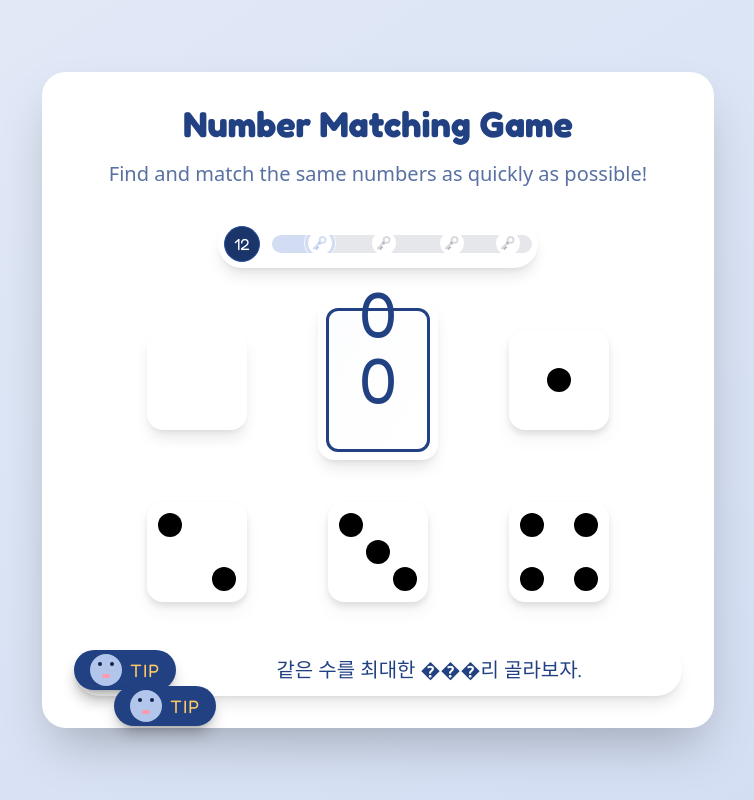
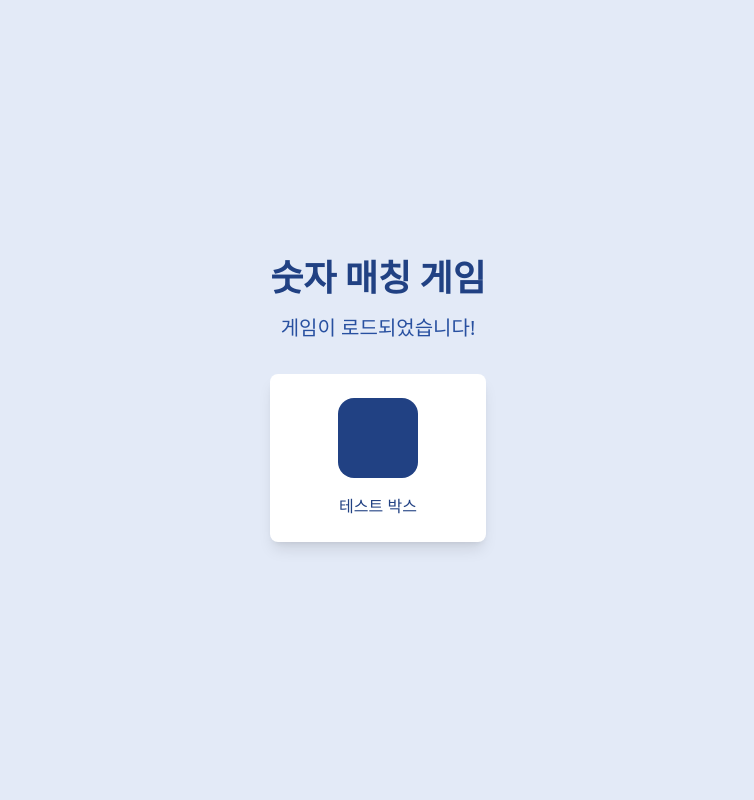
Before and after one commit to kian-emocog/Builder-pixel-world, a React (Vite) app: page / in a window 1280 px wide. Shown: the whole page, without its empty margins (262-1016 px from the left). Built offline with nearby package versions, Linux system fonts and the light colour scheme; the HTML template or start-up script is replaced by a standard one.

Commit message:
간단한 테스트용 Index 컴포넌트
cgen-c61f8b204d754c6f8740fec5f6c1c8d4

```diff
--- a/src/pages/Index.tsx
+++ b/src/pages/Index.tsx
@@ -1,255 +1,14 @@
-import { useState } from "react";
-import StatusBar from "../components/StatusBar";
-import ProgressSlider from "../components/ProgressSlider";
-import Dice from "../components/Dice";
-import NumberCard from "../components/NumberCard";
-import TipSection from "../components/TipSection";
-import ActionButtons from "../components/ActionButtons";
-
-interface GameLevel {
-  id: number;
-  diceNumbers: number[];
-  cardNumber: number;
-  targetNumbers: number[];
-}
-
-const gameLevels: GameLevel[] = [
-  {
-    id: 1,
-    diceNumbers: [0, 1, 2, 3, 4],
-    cardNumber: 0,
-    targetNumbers: [0],
-  },
-  {
-    id: 2,
-    diceNumbers: [5, 6, 2, 4, 3],
-    cardNumber: 4,
-    targetNumbers: [4],
-  },
-];
-
 const Index = () => {
-  const [currentLevel, setCurrentLevel] = useState(0);
-  const [selectedNumbers, setSelectedNumbers] = useState<number[]>([]);
-  const [completedLevels, setCompletedLevels] = useState<number[]>([]);
-
-  const currentGameLevel = gameLevels[currentLevel] || gameLevels[0];
-
-  console.log("Index component rendering:", {
-    currentLevel,
-    currentGameLevel,
-    selectedNumbers,
-  });
-
-  const handleItemClick = (number: number) => {
-    if (selectedNumbers.includes(number)) {
-      // Deselect if already selected
-      setSelectedNumbers(selectedNumbers.filter((n) => n !== number));
-    } else {
-      // Select if not selected
-      const newSelectedNumbers = [...selectedNumbers, number];
-      setSelectedNumbers(newSelectedNumbers);
-
-      // Check if level is complete
-      const targetNumbers = currentGameLevel.targetNumbers;
-      const hasAllTargets = targetNumbers.every((target) =>
-        newSelectedNumbers.includes(target),
-      );
-
-      if (hasAllTargets && newSelectedNumbers.length === targetNumbers.length) {
-        // Level completed! Move to next level after a short delay
-        setTimeout(() => {
-          setCompletedLevels([...completedLevels, currentLevel]);
-          setSelectedNumbers([]);
-          if (currentLevel + 1 < gameLevels.length) {
-            setCurrentLevel(currentLevel + 1);
-          }
-        }, 1000);
-      }
-    }
-  };
-
-  const isSelected = (number: number) => selectedNumbers.includes(number);
-
-  const getTipText = () => {
-    if (selectedNumbers.length === 0) {
-      return "같은 수를 최대한 ���리 골라보자.";
-    } else if (selectedNumbers.length > 0) {
-      return "같은 수를 최대한 빨리 골라야 정답이야.";
-    }
-    return "";
-  };
-
-  const tipText = getTipText();
   return (
-    <div className="min-h-screen bg-happy-blue-100 flex flex-col">
-      {/* Main container - responsive for all screen sizes */}
-      <div className="w-full max-w-sm mx-auto bg-happy-blue-100 min-h-screen flex flex-col sm:max-w-md lg:max-w-lg xl:max-w-xl">
-        {/* Status Bar */}
-        <StatusBar />
-
-        {/* Header with progress slider and action buttons */}
-        <div className="flex flex-col gap-4 px-6 py-2">
-          <div className="flex justify-between items-center gap-4">
-            {/* Progress Section */}
-            <div className="flex-1 min-w-0">
-              <ProgressSlider />
-            </div>
-
-            {/* Action Buttons */}
-            <div className="flex-shrink-0">
-              <ActionButtons />
-            </div>
-          </div>
-        </div>
-
-        {/* Main Game Area */}
-        <div className="flex-1 flex flex-col items-center justify-center px-6 py-4">
-          {/* Game Grid */}
-          <div className="w-full max-w-md">
-            <div className="grid grid-cols-3 gap-6 sm:gap-8 lg:gap-12 place-items-center">
-              {/* First row */}
-              <div className="flex justify-center">
-                <Dice
-                  number={currentGameLevel.diceNumbers[0]}
-                  selected={isSelected(currentGameLevel.diceNumbers[0])}
-                  onClick={() =>
-                    handleItemClick(currentGameLevel.diceNumbers[0])
-                  }
-                />
-              </div>
-              <div className="flex justify-center">
-                <NumberCard
-                  number={currentGameLevel.cardNumber}
-                  selected={isSelected(currentGameLevel.cardNumber)}
-                  onClick={() => handleItemClick(currentGameLevel.cardNumber)}
-                />
-              </div>
-              <div className="flex justify-center">
-                <Dice
-                  number={currentGameLevel.diceNumbers[1]}
-                  selected={isSelected(currentGameLevel.diceNumbers[1])}
-                  onClick={() =>
-                    handleItemClick(currentGameLevel.diceNumbers[1])
-                  }
-                />
-              </div>
-
-              {/* Second row */}
-              <div className="flex justify-center">
-                <Dice
-                  number={currentGameLevel.diceNumbers[2]}
-                  selected={isSelected(currentGameLevel.diceNumbers[2])}
-                  onClick={() =>
-                    handleItemClick(currentGameLevel.diceNumbers[2])
-                  }
-                />
-              </div>
-              <div className="flex justify-center">
-                <Dice
-                  number={currentGameLevel.diceNumbers[3]}
-                  selected={isSelected(currentGameLevel.diceNumbers[3])}
-                  onClick={() =>
-                    handleItemClick(currentGameLevel.diceNumbers[3])
-                  }
-                />
-              </div>
-              <div className="flex justify-center">
-                <Dice
-                  number={currentGameLevel.diceNumbers[4]}
-                  selected={isSelected(currentGameLevel.diceNumbers[4])}
-                  onClick={() =>
-                    handleItemClick(currentGameLevel.diceNumbers[4])
-                  }
-                />
-              </div>
-            </div>
-          </div>
-        </div>
-
-        {/* Tip Section at bottom */}
-        <div className="px-6 pb-6 mt-auto">
-          <TipSection text={tipText} />
-
-          {/* Debug: Level controls - remove in production */}
-          <div className="flex justify-center mt-4 gap-2">
-            <button
-              onClick={() => {
-                setSelectedNumbers([]);
-                setCurrentLevel(0);
-              }}
-              className="px-3 py-1 bg-gray-200 text-gray-700 rounded text-sm"
-            >
-              Level 1
-            </button>
-            <button
-              onClick={() => {
-                setSelectedNumbers([]);
-                setCurrentLevel(1);
-              }}
-              className="px-3 py-1 bg-gray-200 text-gray-700 rounded text-sm"
-            >
-              Level 2
-            </button>
-          </div>
-        </div>
-      </div>
-
-      {/* For larger screens, show desktop view */}
-      <div className="hidden xl:flex fixed inset-0 bg-gradient-to-br from-happy-blue-100 to-happy-blue-200 items-center justify-center p-8">
-        <div className="bg-white rounded-3xl shadow-2xl p-8 max-w-2xl w-full">
-          <div className="text-center text-happy-blue-1000 mb-8">
-            <h1 className="text-4xl font-pop font-bold mb-4">
-              Number Matching Game
-            </h1>
-            <p className="text-xl opacity-75 mb-8">
-              Find and match the same numbers as quickly as possible!
-            </p>
-          </div>
-
-          {/* Desktop game layout */}
-          <div className="space-y-8">
-            <div className="flex justify-center">
-              <ProgressSlider />
-            </div>
-
-            <div className="grid grid-cols-3 gap-8 place-items-center max-w-lg mx-auto">
-              <Dice
-                number={currentGameLevel.diceNumbers[0]}
-                selected={isSelected(currentGameLevel.diceNumbers[0])}
-                onClick={() => handleItemClick(currentGameLevel.diceNumbers[0])}
-              />
-              <NumberCard
-                number={currentGameLevel.cardNumber}
-                selected={isSelected(currentGameLevel.cardNumber)}
-                onClick={() => handleItemClick(currentGameLevel.cardNumber)}
-              />
-              <Dice
-                number={currentGameLevel.diceNumbers[1]}
-                selected={isSelected(currentGameLevel.diceNumbers[1])}
-                onClick={() => handleItemClick(currentGameLevel.diceNumbers[1])}
-              />
-              <Dice
-                number={currentGameLevel.diceNumbers[2]}
-                selected={isSelected(currentGameLevel.diceNumbers[2])}
-                onClick={() => handleItemClick(currentGameLevel.diceNumbers[2])}
-              />
-              <Dice
-                number={currentGameLevel.diceNumbers[3]}
-                selected={isSelected(currentGameLevel.diceNumbers[3])}
-                onClick={() => handleItemClick(currentGameLevel.diceNumbers[3])}
-              />
-              <Dice
-                number={currentGameLevel.diceNumbers[4]}
-                selected={isSelected(currentGameLevel.diceNumbers[4])}
-                onClick={() => handleItemClick(currentGameLevel.diceNumbers[4])}
-              />
-            </div>
-
-            <div className="flex justify-center">
-              <TipSection text={tipText} />
-            </div>
-          </div>
+    <div className="min-h-screen bg-happy-blue-100 flex items-center justify-center">
+      <div className="text-center">
+        <h1 className="text-4xl font-pop font-bold text-happy-blue-1000 mb-4">
+          숫자 매칭 게임
+        </h1>
+        <p className="text-xl text-happy-blue-900">게임이 로드되었습니다!</p>
+        <div className="mt-8 bg-white p-6 rounded-lg shadow-lg">
+          <div className="w-20 h-20 bg-happy-blue-1000 rounded-2xl mx-auto mb-4"></div>
+          <p className="text-happy-blue-1000">테스트 박스</p>
         </div>
       </div>
     </div>
```
